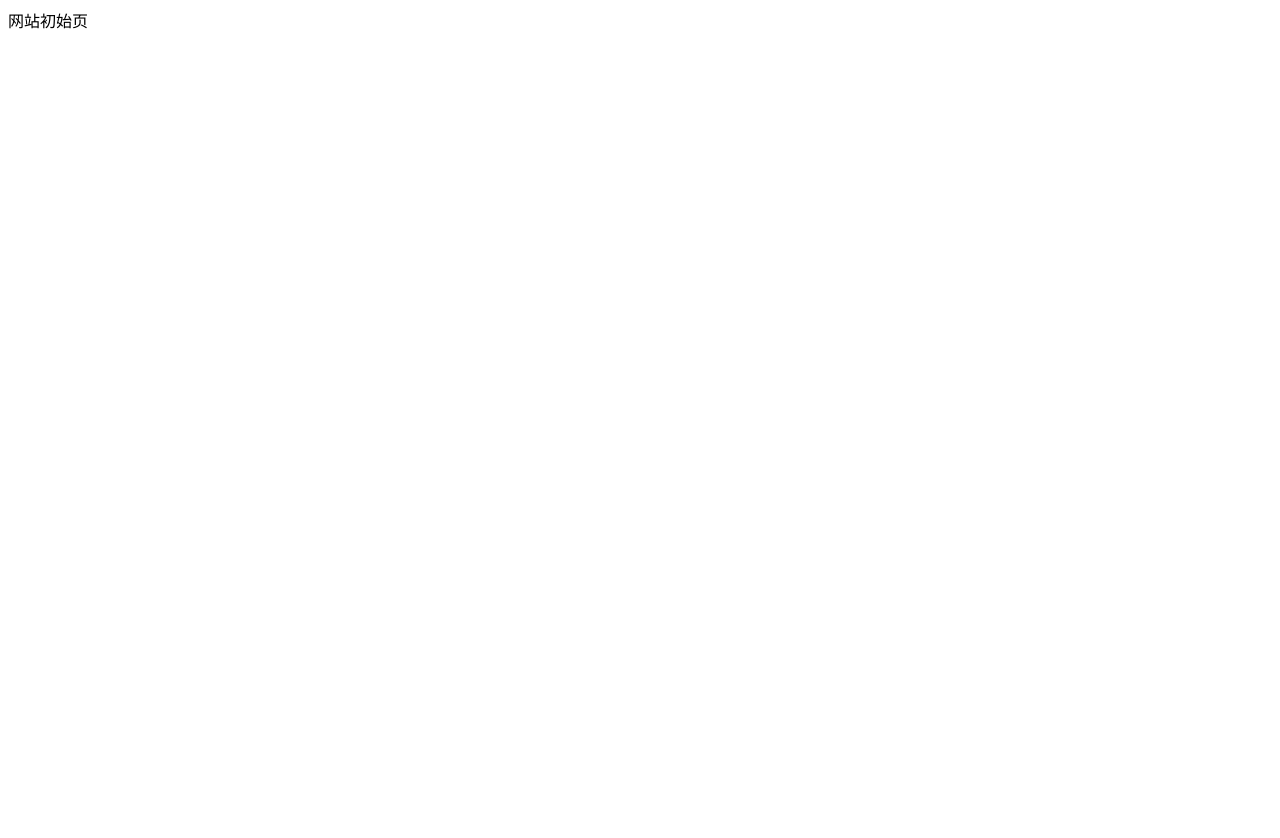
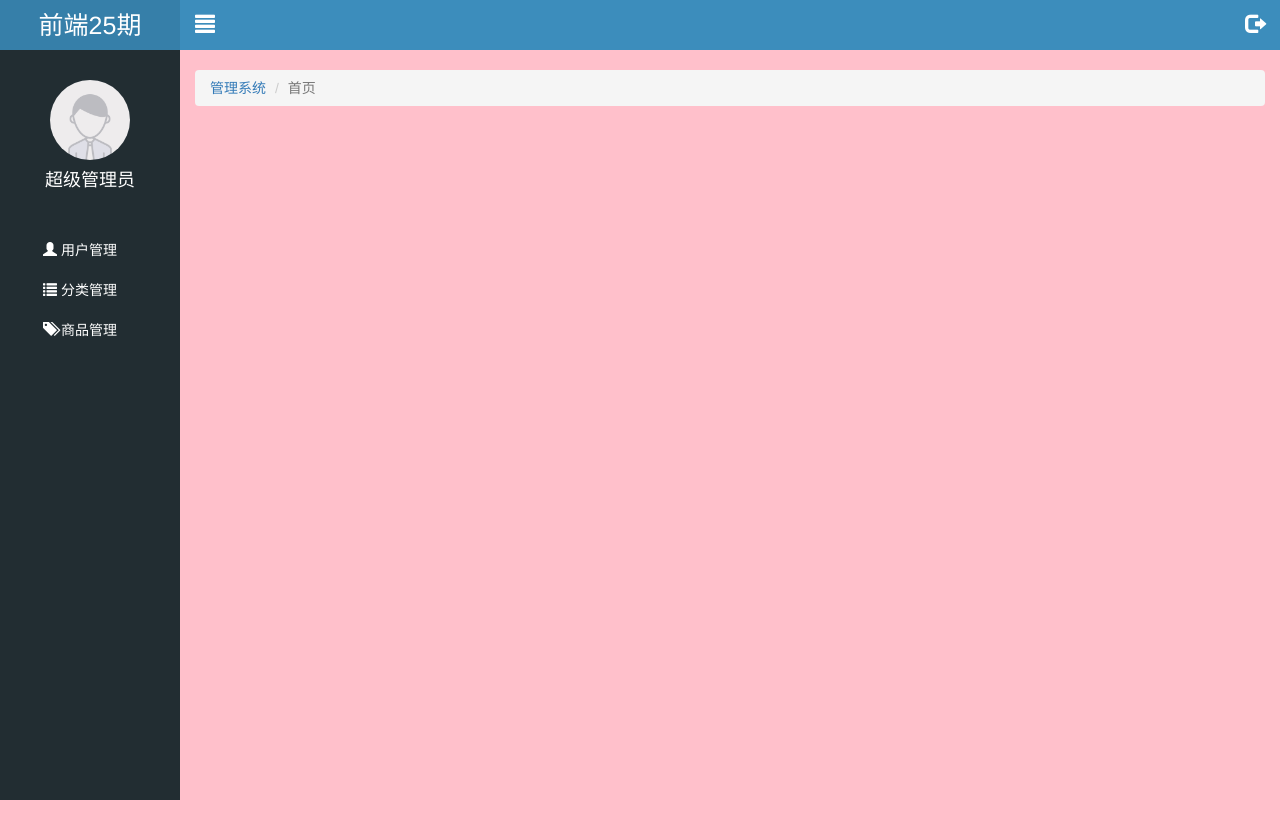
Before and after one commit to fengji1126/letao, a website: page public/back/index.html in a window 1280 px wide. Before the commit the page ends 800 px from the top, so only its background shows below. Drawn offline with Linux system fonts and the light colour scheme.

Commit message:
首页公共静态部分完成

```diff
--- a/public/back/css/common.less
+++ b/public/back/css/common.less
@@ -1,5 +1,17 @@
 .body-bg{
   background-color: #222D32;
+}
+a,
+a:hover,
+a:link,
+a:visited,
+a:active{
+  text-decoration: none;
+}
+ul,ol{
+  list-style: none;
+  margin: 0;
+  padding: 0;
 }
 .panel{
   .panel-title{
@@ -12,3 +24,91 @@
 .mt_150{
   margin-top: 150px;
 }
+.mt_20{
+  margin-top: 20px;
+}
+
+/*左侧侧边栏*/
+.lt-aside{
+  width: 180px;
+  height: 100%;
+  position: fixed;
+  left: 0;
+  top: 0;
+  background-color: #222D32;
+  z-index: 999;
+  .brand{
+    width: 100%;
+    height: 50px;
+    line-height: 50px;
+    font-size: 25px;
+    text-align: center;
+    background-color: #367FA9;
+    a{
+      color: #fff;
+    }
+  }
+  .user{
+    height: 180px;
+    padding-top: 30px;
+    img{
+      width: 80px;
+      height: 80px;
+      border-radius: 50%;
+      display: block;
+      margin: 0 auto;
+    }
+    p{
+      height: 40px;
+      line-height: 40px;
+      font-size: 18px;
+      text-align: center;
+      color: #fff;
+    }
+  }
+  .nav{
+    a{
+      display: block;
+      width: 100%;
+      height: 40px;
+      line-height: 40px;
+      padding-left: 40px;
+      color: #fff;
+      border-left: 3px solid transparent;
+    }
+    a.current{
+      background-color: #1D1F21;
+      border-left: 3px solid #069;
+    }
+    .child{
+      a{
+        padding-left: 60px;
+      }
+    }
+  }
+}
+
+/*右侧主体部分*/
+.lt-main{
+  padding-left: 180px;
+  height: 1000px;
+  background-color: pink;
+  padding-top: 50px;
+  .lt-topbar{
+    width: 100%;
+    height: 50px;
+    background-color: #3C8DBC;
+    position: fixed;
+    left: 0;
+    top: 0;
+    padding-left: 180px;
+    a{
+      color: #fff;
+      width: 50px;
+      height: 50px;
+      line-height: 50px;
+      text-align: center;
+      font-size: 20px
+    }
+  }
+}
--- a/public/back/index.html
+++ b/public/back/index.html
@@ -1,12 +1,86 @@
 <!DOCTYPE html>
-<html lang="en">
+<html lang="zh-CN">
+
 <head>
-  <meta charset="UTF-8">
-  <meta name="viewport" content="width=device-width, initial-scale=1.0">
-  <meta http-equiv="X-UA-Compatible" content="ie=edge">
-  <title>Document</title>
+  <meta charset="utf-8">
+  <meta http-equiv="X-UA-Compatible" content="IE=edge">
+  <meta name="viewport" content="width=device-width, initial-scale=1">
+  <title>乐淘商城</title>
+  <link href="lib/bootstrap/css/bootstrap.min.css" rel="stylesheet">
+  <link rel="stylesheet" href="./lib/bootstrap-validator/css/bootstrapValidator.min.css">
+  <link rel="stylesheet" href="./lib/nprogress/nprogress.css">
+  <link rel="stylesheet" href="./css/common.css">
 </head>
+
 <body>
-  网站初始页
+  <!-- 左侧侧边栏 -->
+  <div class="lt-aside">
+    <!-- 标题 -->
+    <div class="brand">
+      <a href="#">前端25期</a>
+    </div>
+    <!-- 用户 -->
+    <div class="user">
+      <img src="./images/default.png" alt="">
+      <p>超级管理员</p>
+    </div>
+    <!-- 导航 -->
+    <div class="nav">
+      <ul>
+        <li>
+          <a href="user.html">
+            <i class="glyphicon glyphicon-user"></i>
+            <span>用户管理</span>
+          </a>
+        </li>
+        <li>
+          <a href="javascript:;">
+            <i class="glyphicon glyphicon-list"></i>
+            <span>分类管理</span>
+          </a>
+          <div class="child" style="display: none;">
+            <a href="first.html">一级分类</a>
+            <a href="second.html">二级分类</a>
+          </div>
+        </li>
+        <li>
+          <a href="product.html">
+            <i class="glyphicon glyphicon-tags"></i>
+            <span>商品管理</span>
+          </a>
+        </li>
+      </ul>
+    </div>
+  </div>
+
+  <!-- 右侧主体部分 -->
+  <div class="lt-main">
+    <!-- 头部 -->
+    <div class="lt-topbar">
+      <a href="#" class="pull-left icon-menu"><i class="glyphicon glyphicon-align-justify"></i></a>
+      <a href="#" class="pull-right icon-logout"><i class="glyphicon glyphicon-log-out"></i></a>
+    </div>
+    <!-- 流式布局容器 -->
+    <div class="container-fluid">
+      <!-- 路径导航 -->
+      <ol class="breadcrumb mt_20">
+        <li><a href="#">管理系统</a></li>
+        <li class="active">首页</li>
+      </ol>
+    </div>
+  </div>
+
+
+
+
+
+
+  <script src="./lib/jquery/jquery.min.js"></script>
+  <script src="lib/bootstrap/js/bootstrap.min.js"></script>
+  <script src="lib/bootstrap-validator/js/bootstrapValidator.min.js"></script>
+  <script src="./lib/nprogress/nprogress.js"></script>
+  <script src="./js/common.js"></script>
+  <script src="js/index.js"></script>
 </body>
+
 </html>
```
Also changed, not shown: public/back/css/common.css, public/back/images/default.png (added), public/back/images/none.png (added).
